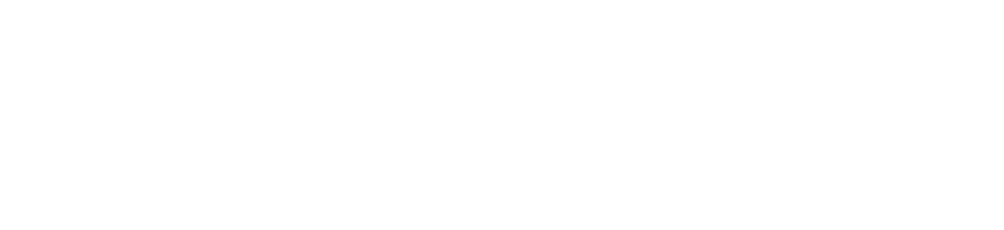
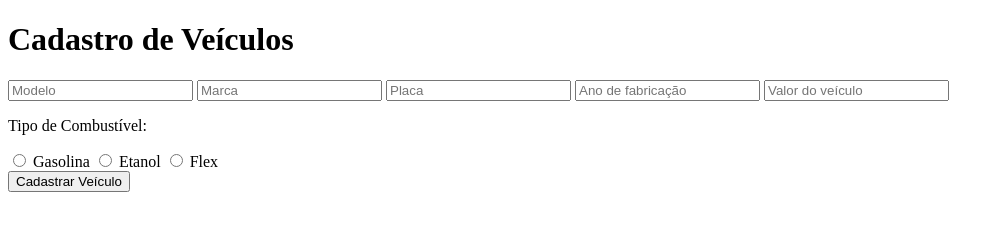
Before and after one commit to kahhhh666/projeto_veiculo, a plain HTML site: page index.html in a window 1280 px wide. Shown: the whole page, without its empty margins (0-1004 px from the left). Drawn offline with Linux system fonts and the light colour scheme; files that its build step writes are made by us from their sources.

Commit message:
Criação do Form

```diff
--- a/index.html
+++ b/index.html
@@ -1,13 +1,59 @@
 <!DOCTYPE html>
-<html lang="en">
+<html lang="pt-br">
 <head>
     <meta charset="UTF-8">
     <meta name="viewport" content="width=device-width, initial-scale=1.0">
-    <script src="Js/script.js" defer></script>
+    <title>Cadastro de Veículos</title>
     <link rel="stylesheet" href="style.css">
-    <title>Document</title>
 </head>
 <body>
+   <div class="container">
+        <div class="card">
+            <h1>Cadastro de Veículos</h1>
 
+            <form id="formVeiculo">
+
+                <input type="text" id="modelo"
+                 placeholder="Modelo" required>
+
+                <input type="text" id="marca"
+                placeholder="Marca" required>
+
+
+                <input type="text" id="placa"
+                placeholder="Placa" required>
+
+
+                <input type="number" id="ano"
+                placeholder="Ano de fabricação" required>
+
+
+                <input type="number" id="valor" step="0.01"
+                 placeholder="Valor do veículo" required>
+
+
+                <p>Tipo de Combustível:</p>
+
+                <div class="radio-group">
+
+                    <label>
+                        <input type="radio" name="combustivel" value="gasolina" required> Gasolina
+                    </label>
+
+                    <label>
+                        <input type="radio" name="combustivel" value="etanol"> Etanol
+                    </label>
+
+                    <label>
+                        <input type="radio" name="combustivel" value="flex"> Flex
+                    </label>
+
+                </div>
+
+                <button type="submit" id="btnSalvar">Cadastrar Veículo</button>
+
+            </form>
+        </div>
+    </div>
 </body>
 </html>
```
